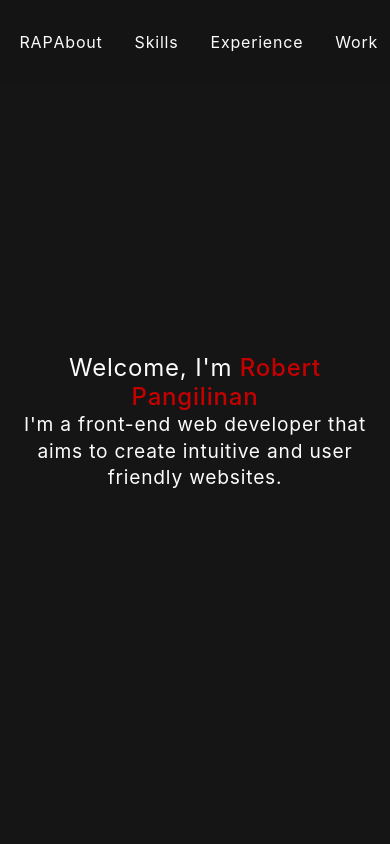
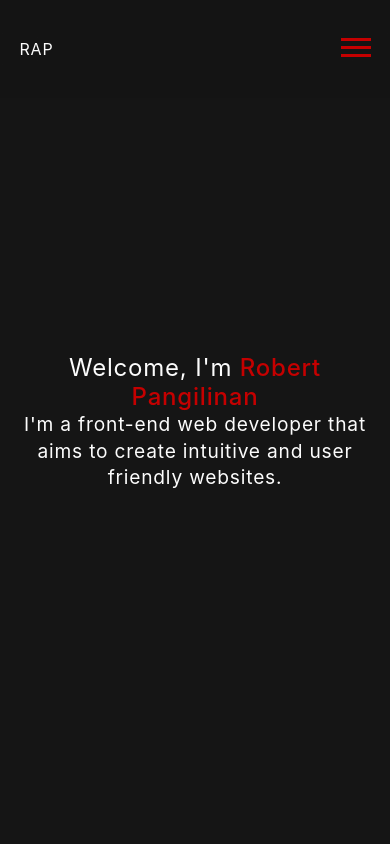
Before and after one commit to RPangil/RAPangilinan, a React (Create React App) app: page / in a window 390 px wide. Shown: the top 844 px of the page. Built offline with nearby package versions, Linux system fonts and the light colour scheme.

Commit message:
Added menu bar
Menu bar appears on mobile starting at 767px

```diff
--- a/src/Components/Header/Header.js
+++ b/src/Components/Header/Header.js
@@ -56,7 +56,13 @@ function Header()
                         Work
                     </Link>
                 </div>
-                <div className={styles.menu}></div>
+                <div className={styles.menu}>
+                    <button>
+                        <i></i>
+                        <i></i>
+                        <i></i>
+                    </button>
+                </div>
             </nav>
         </header>
     );
--- a/src/Components/Header/Header.module.scss
+++ b/src/Components/Header/Header.module.scss
@@ -16,6 +16,7 @@ nav
     margin: auto;
     display: flex;
     justify-content: space-between;
+    align-items: center;
 
     .logo
     {
@@ -40,5 +41,32 @@ nav
     .menu
     {
         display: none;
+
+        button
+        {
+            width: 30px;
+            height: 30px;
+            background: none;
+            border: none;
+
+            i
+            {
+                width: 100%;
+                height: 3px;
+                display: block;
+                background-color: colors.$red;
+
+                &:nth-child(n+2) {margin-top: 5px;}
+            }
+        }
     }
 }
+
+@media screen and (max-width: 767px)
+{
+    nav
+    {
+        .nav {display: none;}
+        .menu {display: block;}
+    }
+}
```
